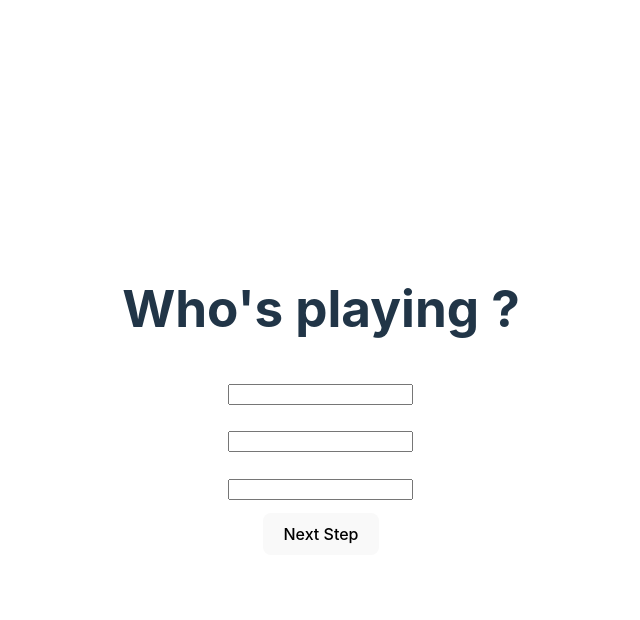
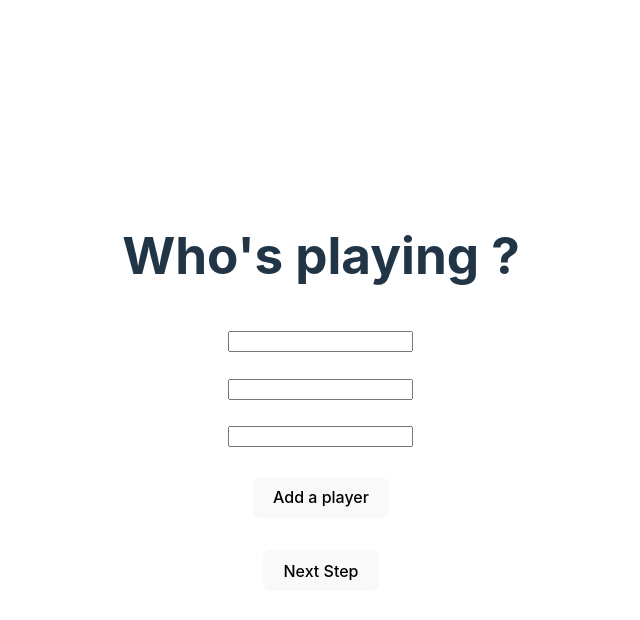
Before and after one commit to sjapaget/all-ears-react, a React (Vite) app: page / in a window 1280 px wide. Both pictures are taken after a click on the button "Start". Shown: the top 620 px of the page, without its empty margins (319-959 px from the left). Built offline with nearby package versions, Linux system fonts and the light colour scheme.

Commit message:
[Fix] Request now correctly formatted and handled

```diff
--- a/src/PlayersScreen.css
+++ b/src/PlayersScreen.css
@@ -5,6 +5,6 @@ form {
   align-items: center;
 }
 
-input {
+input, button {
   margin-block: 1em;
 }
--- a/src/components/screens/PlayersScreen.jsx
+++ b/src/components/screens/PlayersScreen.jsx
@@ -6,13 +6,17 @@ export default function PlayersScreen(props) {
     nextScreen
   } = props;
 
-  const submitPlayers = (e) => {
+  const createPlayers = (e) => {
     e.preventDefault();
-    const users = { "users": buildData() }
-    console.log(users);
+    const users = buildData();
+    const formattedUsers = { users };
+    const url = "http://localhost:3000/users/";
+    console.log(formattedUsers);
+    submitPlayers(formattedUsers, url);
   }
 
   const buildData = () => {
+    // Needed: {"users": [{"user": {"nickname": "peq"}}, {"user": {"nickname": "sam"}}]}
     const form = document.getElementById('playersForm');
     const data = new FormData(form);
     const users = []
@@ -22,13 +26,30 @@ export default function PlayersScreen(props) {
     return users;
   }
 
+  const submitPlayers = (users, url) => {
+    fetch(url, {
+      headers: {
+        "Content-Type": "application/json",
+      },
+      method: "POST",
+      body: JSON.stringify(users)
+    })
+    .then((response) => response.json())
+    .then((data) => console.log(data));
+  }
+
+  const addPlayer = () => {
+
+  }
+
   return (
     <>
       <h1>Who's playing ?</h1>
-      <form action="http://localhost:3000/users/" method="post" onSubmit={submitPlayers} id="playersForm">
+      <form action="http://localhost:3000/users/" method="post" onSubmit={createPlayers} id="playersForm">
         <input type="text" name="user"/>
         <input type="text" name="user"/>
         <input type="text" name="user"/>
+        <button onClick={addPlayer}>Add a player</button>
         <button type="submit">Next Step</button>
       </form>
     </>
```
